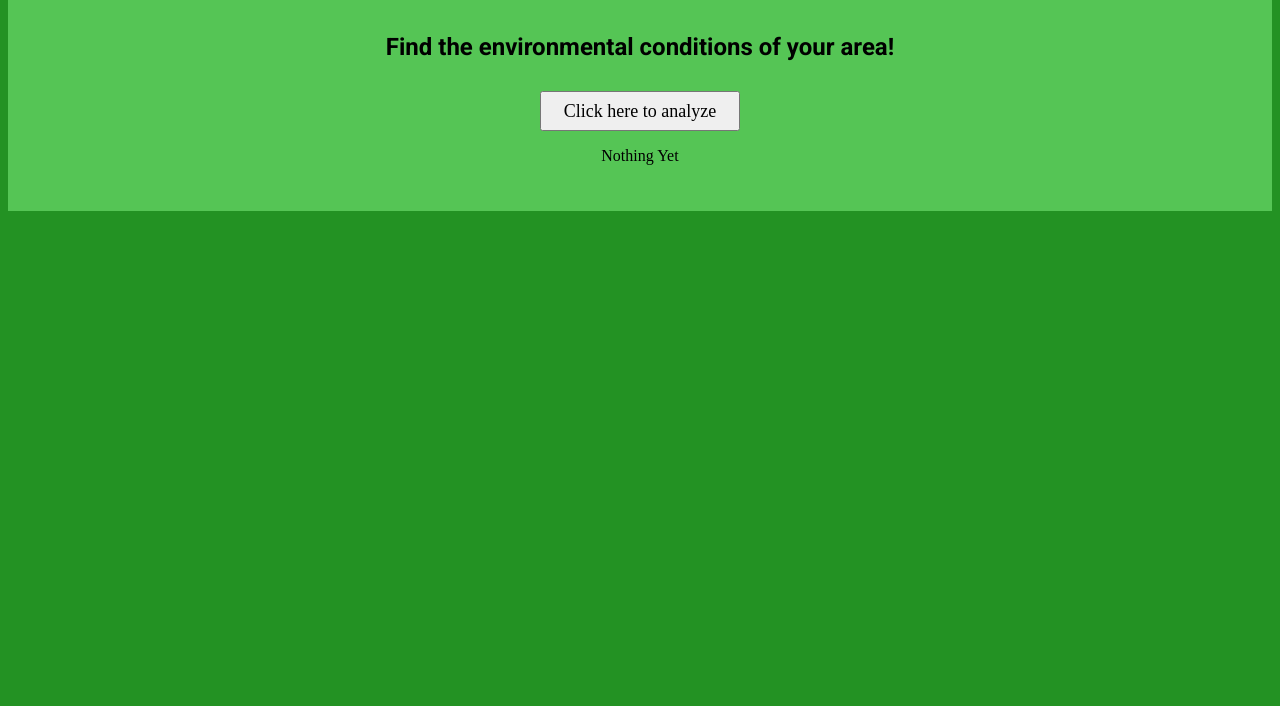
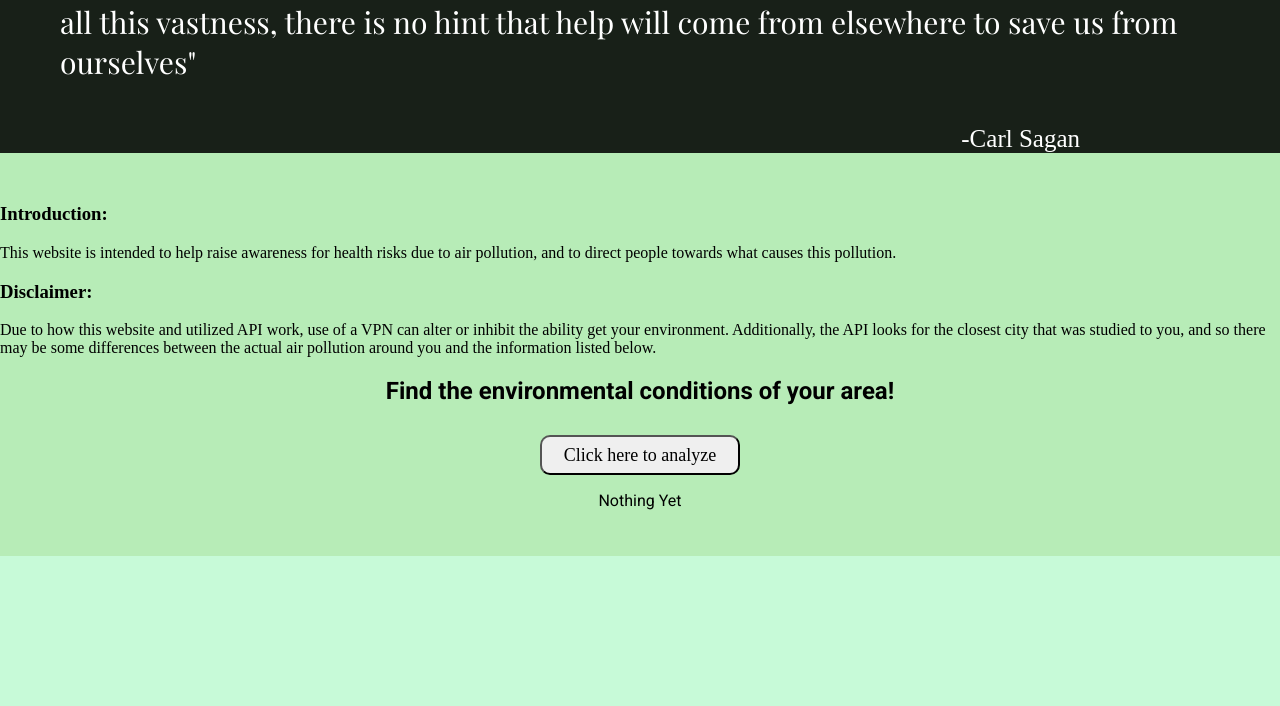
Before and after one commit to cyanryann/hacktivism-II, a plain HTML site: page index.html in a window 1280 px wide. Shown: the part 142-848 px from the top of the page. Before the commit the page ends 800 px from the top, so only its background shows below. Drawn offline with nearby package versions, Linux system fonts and the light colour scheme; a web font is replaced by a local one.

Commit message:
style changes and description added

```diff
--- a/index.html
+++ b/index.html
@@ -9,6 +9,10 @@
     <title>Enviro-Checker</title>
 </head>
 <body>
+    <header>
+        <img src="images/tree-evergreen-svgrepo-com.svg">
+        <h3>Enviro-Checker</h3>
+    </header>
     <div class="quote">
         <p>"Our planet is a lonely speck in the great enveloping cosmic dark. In our obscurity, in all this vastness, there is no hint that help will come from elsewhere to save us from ourselves"</p>
         <h4> -Carl Sagan</h4>
@@ -17,6 +21,16 @@
         1) User can enter location
         2) This will pull from APIs to find the environmental condition of that location
         3) Will give advice on how to improve these local issues (maybe congratulate the user if they are clean across the board)-->
+        <div class="discussion">
+            <h3>Introduction:</h3>
+            <p>
+                This website is intended to help raise awareness for health risks due to air pollution, and to direct people towards what causes this pollution.
+            </p>
+            <h3>Disclaimer:</h3>
+            <p>
+                Due to how this website and utilized API work, use of a VPN can alter or inhibit the ability get your environment. Additionally, the API looks for the closest city that was studied to you, and so there may be some differences between the actual air pollution around you and the information listed below.
+            </p>
+        </div>
         <h2> Find the environmental conditions of your area!</h2>
         <div class="center">
             <button onclick="fetchData()">Click here to analyze</button>
--- a/style.css
+++ b/style.css
@@ -1,27 +1,50 @@
 
 @import url('https://fonts.googleapis.com/css2?family=Playfair+Display:ital,wght@0,400..900;1,400..900&family=Roboto:ital,wght@0,100..900;1,100..900&display=swap');
-
+* {
+    border: 1px black dott
+}
 html {
-    background-color: rgb(35, 146, 35);
+    background-color: rgb(183, 236, 183);
 }
 body {
-    background-color: rgb(85, 197, 85);
+    background-color: rgb(183, 236, 183);
+    border-radius: 10px;
+    margin: 0;
+}
+header {
+    display: flex;
+    background-image: linear-gradient(to right, rgb(30, 138, 30), rgb(122, 211, 122));
+}
+header > h3 {
+    font-size: 30px;
+}
+header > img {
+    width: 3em
 }
 h2 {
     font-family: "Roboto";
     text-align: center;
 }
+#results {
+    font-family: "Roboto";
+}
+.quote {
+    background-color: rgb(24, 32, 24);
+    color: white
+}
 .quote p {
     font-family: "Playfair Display";
     font-weight: 400;
-    font-size: 18px;
+    font-size: 30px;
     padding: 10px 60px;
+    margin: 0;
 }
 .quote h4 {
     text-align:right;
     padding-right: 200px;
     margin-bottom: 50px;
     font-weight: 500;
+    font-size: 25px;
 }
 .center {
     align-items: center;
@@ -37,9 +60,13 @@ button {
     height: 40px;
     font-size: 18px;
     font-family: "Robot";
+    border-radius: 10px;
 }
 button:hover {
     filter: brightness(.8);
+}
+button:active {
+    filter: brightness(1.1);
 }
 .main {
     display: grid;
@@ -51,7 +78,7 @@ button:hover {
 }
 .main > div{
     background-color: rgb(199, 250, 216);
-    height: 100px;
+    height: 150px;
     font-family: "Roboto";
     animation: show 600ms 100ms cubic-bezier(0.38, 0.97, 0.56, 0.76) forwards;
     opacity: 0;
@@ -70,3 +97,12 @@ button:hover {
     text-align: center;
     padding:10px
 }
+.clean {
+    background-color: rgb(199, 250, 216);
+    height: 150px;
+    font-family: "Roboto";
+    animation: show 600ms 100ms cubic-bezier(0.38, 0.97, 0.56, 0.76) forwards;
+    opacity: 0;
+    transform: rotateX(-90deg);
+    transform-origin: top center;
+}
```
Also changed, not shown: images/tree-evergreen-svgrepo-com.svg (added).
